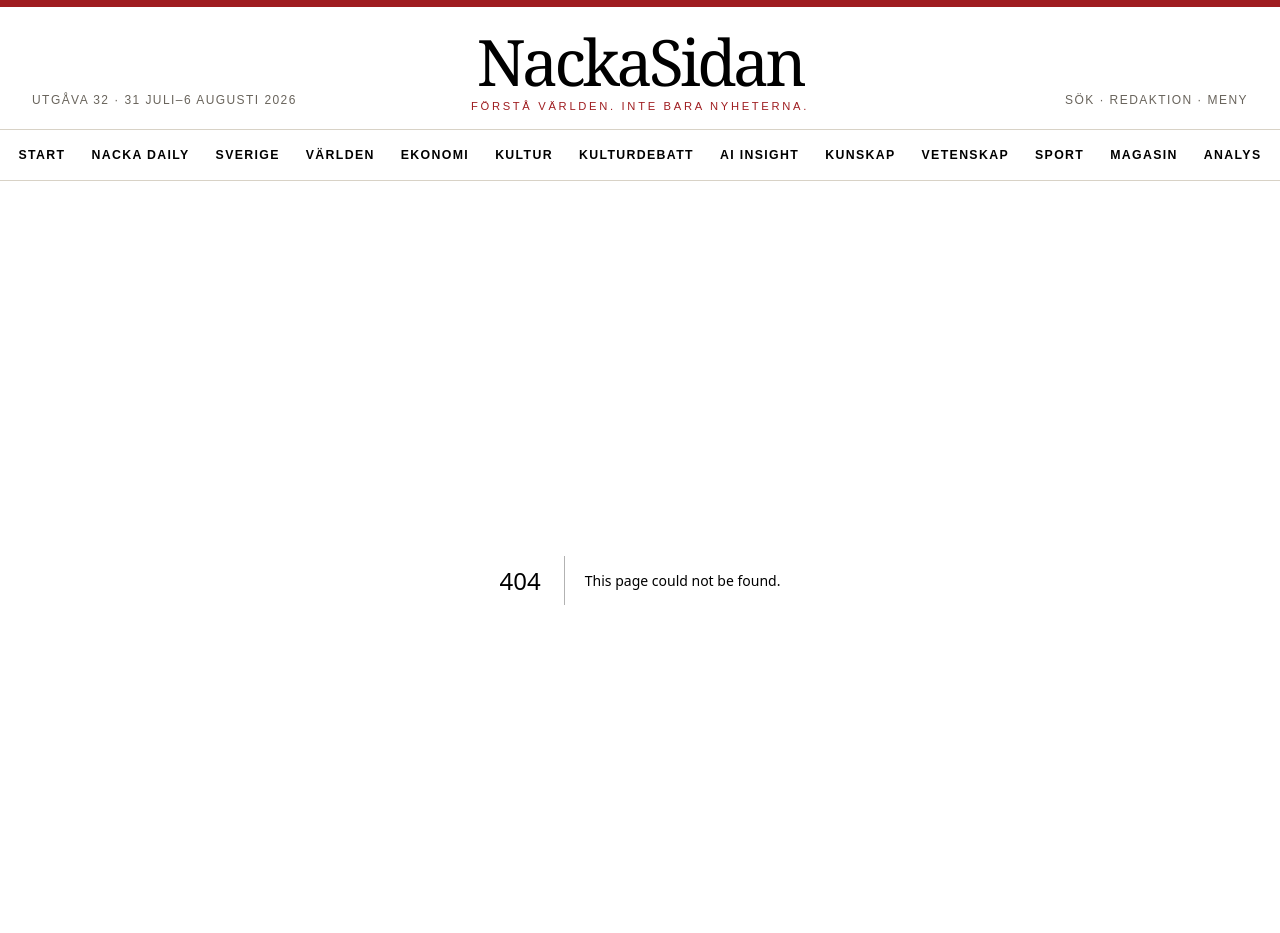
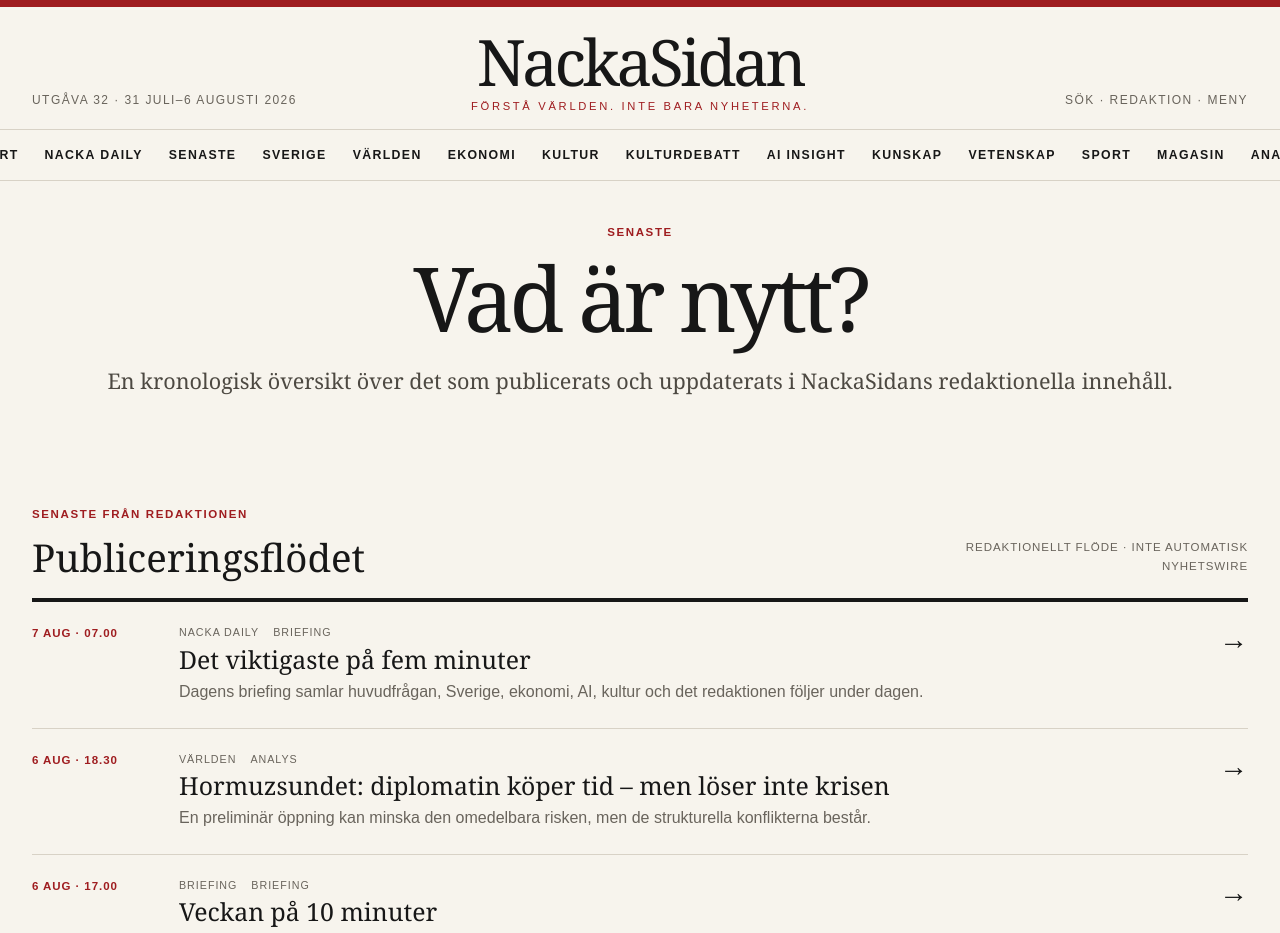
Before and after one commit to Djurgarden2019/NackaSidan-2026, a Next.js app: page /senaste in a window 1280 px wide. Before the commit this address had no page. Shown: the top 933 px of the page. Built offline with nearby package versions, Linux system fonts and the light colour scheme.

Commit message:
Add files via upload

```diff
--- a/app/artikel/[slug]/page.tsx
+++ b/app/artikel/[slug]/page.tsx
@@ -3,6 +3,7 @@ import { ArticleMeta, KnowledgeCard, RelatedArticles, SourcePanel } from '../../
 import { ReadingProgress, ShareTools } from '../../../components/Interactive';
 import { IntelligencePanel } from '../../../components/Intelligence';
 import { ArticleTopics, NextArticle } from '../../../components/ArticleNavigation';
+import { ArticleTrustBar } from '../../../components/Newsroom';
 import Link from 'next/link';
 import { articleBySlug, articles } from '../../../content/articles';
 
@@ -23,7 +24,7 @@ export default async function ArticlePage({ params }: { params: Promise<{ slug:
           <div className="kicker">{article.section}</div>
           <h1>{article.title}</h1>
           <p className="intro">{article.intro}</p>
-          <ArticleMeta article={article} /><div className="article-actions"><Link href="/forfattare/redaktionen">Om författaren</Link><ShareTools title={article.title} /></div>
+          <ArticleMeta article={article} /><ArticleTrustBar article={article} /><div className="article-actions"><Link href="/forfattare/redaktionen">Om författaren</Link><ShareTools title={article.title} /></div>
           {article.image && (
             <figure className="article-hero-image">
               <img src={article.image} alt="" />
--- a/app/daily/page.tsx
+++ b/app/daily/page.tsx
@@ -15,7 +15,7 @@ export default function DailyPage() {
           <div className="kicker">Nacka Daily</div>
           <h1>{dailyEdition.title}</h1>
           <p>{dailyEdition.intro}</p>
-          <div className="daily-meta"><span>5 min läsning</span><span>Uppdaterad 07.00</span><span>Gratis briefing</span></div>
+          <div className="daily-meta"><span>5 min läsning</span><span>Uppdaterad 07.00</span><span>Gratis briefing</span><span>Redaktionellt urval</span></div>
         </section>
 
         <section className="daily-lead">
@@ -39,6 +39,8 @@ export default function DailyPage() {
             </article>
           ))}
         </section>
+
+        <section className="daily-source-note"><div className="kicker">Transparens</div><h2>Så är briefingen byggd</h2><p>Nacka Daily sammanfattar och länkar vidare till NackaSidans publicerade analyser och ämnessidor. Sprint 8 använder ingen extern automatisk nyhetswire; innehållet uppdateras redaktionellt i projektets innehållsfiler.</p></section>
 
         <section className="daily-insights">
           <div className="daily-number">
--- a/app/globals.css
+++ b/app/globals.css
@@ -108,3 +108,26 @@ html,body{max-width:100%;overflow-x:hidden}
   .daily-ribbon{grid-template-columns:1fr;gap:12px;padding:18px 0}
   .daily-ribbon p{max-width:34rem}
 }
+
+/* Sprint 8: editorial news flow, freshness and source transparency */
+.hero-sprint2 h1,.hero h1,.page-hero h1,.daily-hero h1,.topic-hero h1,.topic-page-hero h1,.knowledge-library-hero h1,.knowledge-topic-hero h1{hyphens:none;word-break:normal;overflow-wrap:normal;text-wrap:balance}
+.hero-sprint2 h1{max-width:12ch}
+.latest-feed{padding:54px 0;border-bottom:1px solid var(--line)}
+.latest-feed-compact{padding:26px 0 34px}
+.latest-feed-heading{display:flex;align-items:end;justify-content:space-between;gap:30px;margin-bottom:22px}
+.latest-feed-heading h2{font-family:Georgia,serif;font-size:clamp(2rem,3vw,3.1rem);line-height:1;margin:0}
+.feed-disclosure{max-width:340px;text-align:right;color:var(--muted);font-size:.72rem;text-transform:uppercase;letter-spacing:.08em}
+.latest-feed-list{border-top:4px solid var(--ink)}
+.latest-feed-list article{display:grid;grid-template-columns:125px minmax(0,1fr) 35px;gap:22px;align-items:start;padding:22px 0;border-bottom:1px solid var(--line)}
+.latest-feed-list time{font-size:.72rem;font-weight:800;letter-spacing:.08em;text-transform:uppercase;color:var(--red)}
+.latest-feed-list h3{font-family:Georgia,serif;font-size:1.55rem;line-height:1.05;margin:4px 0 7px;text-wrap:balance}
+.latest-feed-list p{margin:0;color:var(--muted);max-width:780px}
+.feed-meta{display:flex;gap:8px 14px;font-size:.67rem;letter-spacing:.09em;text-transform:uppercase;color:var(--muted)}
+.feed-arrow{font-family:Georgia,serif;font-size:1.8rem;line-height:1;text-align:right}
+.latest-feed-compact .latest-feed-heading{margin-bottom:14px}.latest-feed-compact .latest-feed-heading h2{font-size:1.8rem}.latest-feed-compact .latest-feed-list article{padding:14px 0}.latest-feed-compact .latest-feed-list h3{font-size:1.2rem}.latest-feed-compact .text-link{margin-top:18px}
+.latest-page-hero{max-width:1100px}.latest-note{max-width:900px;margin:45px 0 0;padding:28px;background:var(--soft)}.latest-note strong{font-family:Georgia,serif;font-size:1.5rem}.latest-note p{margin-bottom:0}
+.article-trust-bar{display:flex;flex-wrap:wrap;gap:8px 22px;margin:-16px 0 24px;padding:13px 0;border-bottom:1px solid var(--line);font-size:.72rem;color:var(--muted)}.article-trust-bar strong{color:var(--ink)}.article-trust-bar .trust-state{color:#456447;font-weight:700}
+.daily-source-note{max-width:1000px;margin:48px 0 0;padding:30px 34px;border-left:5px solid #42647a;background:#e9eef0}.daily-source-note h2{font-family:Georgia,serif;font-size:2rem;margin:0 0 10px}.daily-source-note p{margin:0;max-width:850px;color:#43515a}
+.editorial-live-panel{display:grid;grid-template-columns:.75fr 1.25fr;gap:55px;padding:38px 0 60px;border-bottom:1px solid var(--line)}.editorial-live-panel h2{font-family:Georgia,serif;font-size:2.8rem;line-height:1;margin:0 0 14px}.editorial-live-panel p{color:var(--muted)}.editorial-live-list{border-top:4px solid var(--red)}.editorial-live-list>div{display:grid;grid-template-columns:110px 1fr;gap:8px 20px;padding:15px 0;border-bottom:1px solid var(--line)}.editorial-live-list span{font-size:.7rem;text-transform:uppercase;color:var(--red);font-weight:800}.editorial-live-list strong{font-family:Georgia,serif}.editorial-live-list small{grid-column:2;color:var(--muted)}
+@media(max-width:900px){.latest-feed-heading{display:block}.feed-disclosure{text-align:left;margin-top:10px}.editorial-live-panel{grid-template-columns:1fr}.hero-sprint2 h1{max-width:15ch}}
+@media(max-width:600px){.latest-feed-list article{grid-template-columns:1fr 28px;gap:8px 14px}.latest-feed-list time{grid-column:1}.latest-feed-list article>div{grid-column:1}.feed-arrow{grid-column:2;grid-row:1/3}.article-trust-bar{display:grid}.daily-source-note{padding:24px}.hero-sprint2 h1{font-size:clamp(2.35rem,11.5vw,3.45rem);max-width:none}.editorial-live-list>div{grid-template-columns:1fr}.editorial-live-list small{grid-column:1}}
--- a/app/page.tsx
+++ b/app/page.tsx
@@ -4,6 +4,8 @@ import { FeatureCard, FactStrip, SectionIntro } from '../components/Editorial';
 import { lead, topStories } from '../content/data';
 import { articles } from '../content/articles';
 import { NewsDashboard, NewsletterSignup } from '../components/HomeModules';
+import { LatestNewsFeed } from '../components/Newsroom';
+import { latestNews } from '../content/news';
 
 const editorial = [
   {
@@ -56,6 +58,8 @@ export default function Home() {
           <p>Huvudfrågan, fyra snabba nyheter, dagens siffra och det redaktionen följer.</p>
           <Link href="/daily" className="daily-ribbon-link">Läs dagens briefing →</Link>
         </section>
+
+        <LatestNewsFeed items={latestNews.slice(0, 3)} compact />
 
         <section className="section">
           <SectionIntro
--- a/app/redaktion/page.tsx
+++ b/app/redaktion/page.tsx
@@ -1,6 +1,7 @@
 import Link from 'next/link';
 import { articles } from '../../content/articles';
 import { knowledgeEntries } from '../../content/knowledge';
+import { latestNews } from '../../content/news';
 
 const planned = [
   ['07 aug', 'Nacka Daily', 'Planerad', 'Briefing'],
@@ -16,7 +17,7 @@ export default function EditorialPage() {
       <div className="shell">
         <section className="editorial-command-hero">
           <div>
-            <div className="kicker">Nacka Studio · Sprint 6</div>
+            <div className="kicker">Nacka Studio · Sprint 8</div>
             <h1>Redaktionens kontrollcenter</h1>
             <p>En samlad prototyp för publicering, planering, kunskapsnav och kvalitetskontroll. Allt bygger fortfarande på projektets centrala innehållsfiler.</p>
           </div>
@@ -28,6 +29,16 @@ export default function EditorialPage() {
           <div><span>Kunskapssidor</span><strong>{knowledgeEntries.length}</strong></div>
           <div><span>Ämnen och taggar</span><strong>{tagCount}</strong></div>
           <div><span>Redovisade källor</span><strong>{sourceCount}</strong></div>
+        </section>
+
+
+        <section className="editorial-live-panel">
+          <div>
+            <div className="kicker">Publiceringsflöde</div>
+            <h2>Senaste redaktionella aktivitet</h2>
+            <p>Det här är samma datalager som visas för läsaren på sidan Senaste.</p>
+          </div>
+          <div className="editorial-live-list">{latestNews.map((item) => <div key={item.title}><span>{item.time}</span><strong>{item.title}</strong><small>{item.section} · {item.type}</small></div>)}</div>
         </section>
 
         <section className="editorial-workspace">
@@ -53,7 +64,7 @@ export default function EditorialPage() {
 
         <section className="section cms-guide">
           <div><div className="kicker">Så publicerar du</div><h2>En artikel på ett ställe</h2><ol><li>Kopiera ett artikelobjekt i <code>content/articles.ts</code>.</li><li>Ändra slug, rubrik, ingress, brödtext, kunskapskort och källor.</li><li>Ladda upp ändringen till GitHub.</li><li>Vercel bygger och publicerar automatiskt.</li></ol></div>
-          <div className="cms-note"><strong>Nästa CMS-steg</strong><p>När arbetsflödet är godkänt kan samma fält kopplas till Sanity. Sprint 6 förbereder strukturen men skapar inget externt beroende.</p></div>
+          <div className="cms-note"><strong>Nästa CMS-steg</strong><p>När arbetsflödet är godkänt kan samma fält kopplas till Sanity. Sprint 8 förbereder strukturen men skapar inget externt beroende.</p></div>
         </section>
       </div>
     </main>
--- /dev/null
+++ b/app/senaste/page.tsx
@@ -0,0 +1,26 @@
+import { LatestNewsFeed } from '../../components/Newsroom';
+import { latestNews } from '../../content/news';
+
+export const metadata = {
+  title: 'Senaste | NackaSidan',
+  description: 'Senaste publicerade briefingarna, analyserna och fördjupningarna från NackaSidan.',
+};
+
+export default function LatestPage() {
+  return (
+    <main>
+      <div className="shell">
+        <section className="page-hero latest-page-hero">
+          <div className="kicker">Senaste</div>
+          <h1>Vad är nytt?</h1>
+          <p>En kronologisk översikt över det som publicerats och uppdaterats i NackaSidans redaktionella innehåll.</p>
+        </section>
+        <LatestNewsFeed items={latestNews} />
+        <aside className="latest-note">
+          <strong>Om flödet</strong>
+          <p>Sprint 8 hämtar flödet från NackaSidans egna innehållsfiler. Det uppdateras när redaktionen publicerar nytt. En extern livekälla eller ett CMS kan kopplas på senare utan att läsargränssnittet behöver byggas om.</p>
+        </aside>
+      </div>
+    </main>
+  );
+}
--- a/components/Header.tsx
+++ b/components/Header.tsx
@@ -1,3 +1,3 @@
 import Link from 'next/link';
-const links=[['/','Start'],['/daily','Nacka Daily'],['/sverige','Sverige'],['/varlden','Världen'],['/ekonomi','Ekonomi'],['/kultur','Kultur'],['/kulturdebatt','Kulturdebatt'],['/tema/ai','AI Insight'],['/kunskap','Kunskap'],['/vetenskap','Vetenskap'],['/sport','Sport'],['/artikel/veckan-pa-tio-minuter','Magasin'],['/artikel/veckans-analys','Analys']];
+const links=[['/','Start'],['/daily','Nacka Daily'],['/senaste','Senaste'],['/sverige','Sverige'],['/varlden','Världen'],['/ekonomi','Ekonomi'],['/kultur','Kultur'],['/kulturdebatt','Kulturdebatt'],['/tema/ai','AI Insight'],['/kunskap','Kunskap'],['/vetenskap','Vetenskap'],['/sport','Sport'],['/artikel/veckan-pa-tio-minuter','Magasin'],['/artikel/veckans-analys','Analys']];
 export function Header(){return <><div className="topline"/><header className="site-header"><div className="shell masthead"><div className="issue">Utgåva 32 · 31 juli–6 augusti 2026</div><Link href="/" className="brand">NackaSidan<span>Förstå världen. Inte bara nyheterna.</span></Link><div className="tools"><Link href="/sok">Sök</Link> · <Link href="/redaktion">Redaktion</Link> · Meny</div></div></header><nav className="nav">{links.map(([href,label])=><Link key={href} href={href}>{label}</Link>)}</nav></>}
--- /dev/null
+++ b/components/Newsroom.tsx
@@ -0,0 +1,42 @@
+import Link from 'next/link';
+import type { Article } from '../content/articles';
+import type { NewsFeedItem } from '../content/news';
+
+export function LatestNewsFeed({ items, compact = false }: { items: NewsFeedItem[]; compact?: boolean }) {
+  return (
+    <section className={compact ? 'latest-feed latest-feed-compact' : 'latest-feed'}>
+      <div className="latest-feed-heading">
+        <div>
+          <div className="kicker">Senaste från redaktionen</div>
+          <h2>Publiceringsflödet</h2>
+        </div>
+        <div className="feed-disclosure">Redaktionellt flöde · inte automatisk nyhetswire</div>
+      </div>
+      <div className="latest-feed-list">
+        {items.map((item) => (
+          <article key={`${item.time}-${item.title}`}>
+            <time>{item.time}</time>
+            <div>
+              <div className="feed-meta"><span>{item.section}</span><span>{item.type}</span></div>
+              <h3><Link href={item.href}>{item.title}</Link></h3>
+              {!compact && <p>{item.summary}</p>}
+            </div>
+            <Link className="feed-arrow" href={item.href} aria-label={`Läs ${item.title}`}>→</Link>
+          </article>
+        ))}
+      </div>
+      {compact && <Link className="text-link" href="/senaste">Visa hela publiceringsflödet</Link>}
+    </section>
+  );
+}
+
+export function ArticleTrustBar({ article }: { article: Article }) {
+  return (
+    <div className="article-trust-bar">
+      <span><strong>Uppdaterad</strong> {article.updated}</span>
+      <span><strong>{article.sources.length}</strong> {article.sources.length === 1 ? 'källa' : 'källor'}</span>
+      <span><strong>{article.tags.length}</strong> ämnen</span>
+      <span className="trust-state">✓ Källor redovisade</span>
+    </div>
+  );
+}
--- /dev/null
+++ b/content/news.ts
@@ -0,0 +1,45 @@
+export type NewsFeedItem = {
+  time: string;
+  section: string;
+  title: string;
+  summary: string;
+  href: string;
+  type: 'Briefing' | 'Analys' | 'Fördjupning';
+};
+
+// Sprint 8 använder endast innehåll som redan finns i NackaSidans redaktionella register.
+// Flödet är därför ett publiceringsflöde, inte en extern livewire.
+export const latestNews: NewsFeedItem[] = [
+  {
+    time: '7 aug · 07.00',
+    section: 'Nacka Daily',
+    title: 'Det viktigaste på fem minuter',
+    summary: 'Dagens briefing samlar huvudfrågan, Sverige, ekonomi, AI, kultur och det redaktionen följer under dagen.',
+    href: '/daily',
+    type: 'Briefing',
+  },
+  {
+    time: '6 aug · 18.30',
+    section: 'Världen',
+    title: 'Hormuzsundet: diplomatin köper tid – men löser inte krisen',
+    summary: 'En preliminär öppning kan minska den omedelbara risken, men de strukturella konflikterna består.',
+    href: '/artikel/veckans-analys',
+    type: 'Analys',
+  },
+  {
+    time: '6 aug · 17.00',
+    section: 'Briefing',
+    title: 'Veckan på 10 minuter',
+    summary: 'Fyra skeenden som hjälper läsaren att förstå veckans riktning och vad som kan bli viktigt härnäst.',
+    href: '/artikel/veckan-pa-tio-minuter',
+    type: 'Briefing',
+  },
+  {
+    time: '6 aug · 16.15',
+    section: 'AI',
+    title: 'AI och arbetsmarknaden: från experiment till vardagsverktyg',
+    summary: 'När generativ AI flyttar in i arbetsflöden förändras både arbetsuppgifter och kompetenskrav.',
+    href: '/artikel/ai-och-arbetsmarknaden',
+    type: 'Fördjupning',
+  },
+];
--- a/package.json
+++ b/package.json
@@ -1,6 +1,6 @@
 {
   "name": "nackasidan-2026",
-  "version": "7.3.0",
+  "version": "8.0.0",
   "private": true,
   "scripts": {
     "dev": "next dev",
```
Also changed, not shown: 2 other files (tests, documents, lock files or other folders).
